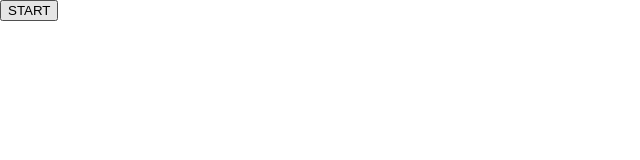
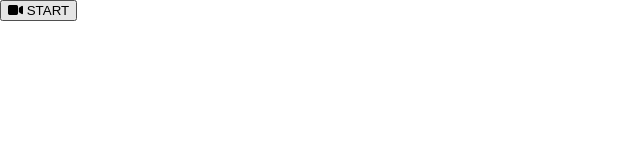
Before and after one commit to maiagabrielc/Picture-in-Picture, a plain HTML site: page index.html in a window 1280 px wide. Shown: the full height of the page, 0-640 px from the left. Drawn offline with Linux system fonts and the light colour scheme.

```diff
--- a/index.html
+++ b/index.html
@@ -14,6 +14,7 @@
   <!-- Button -->
   <div class="button-container">
     <button id="button">
+      <i class="fas fa-video"></i>
       START
     </button>
   </div>
```
